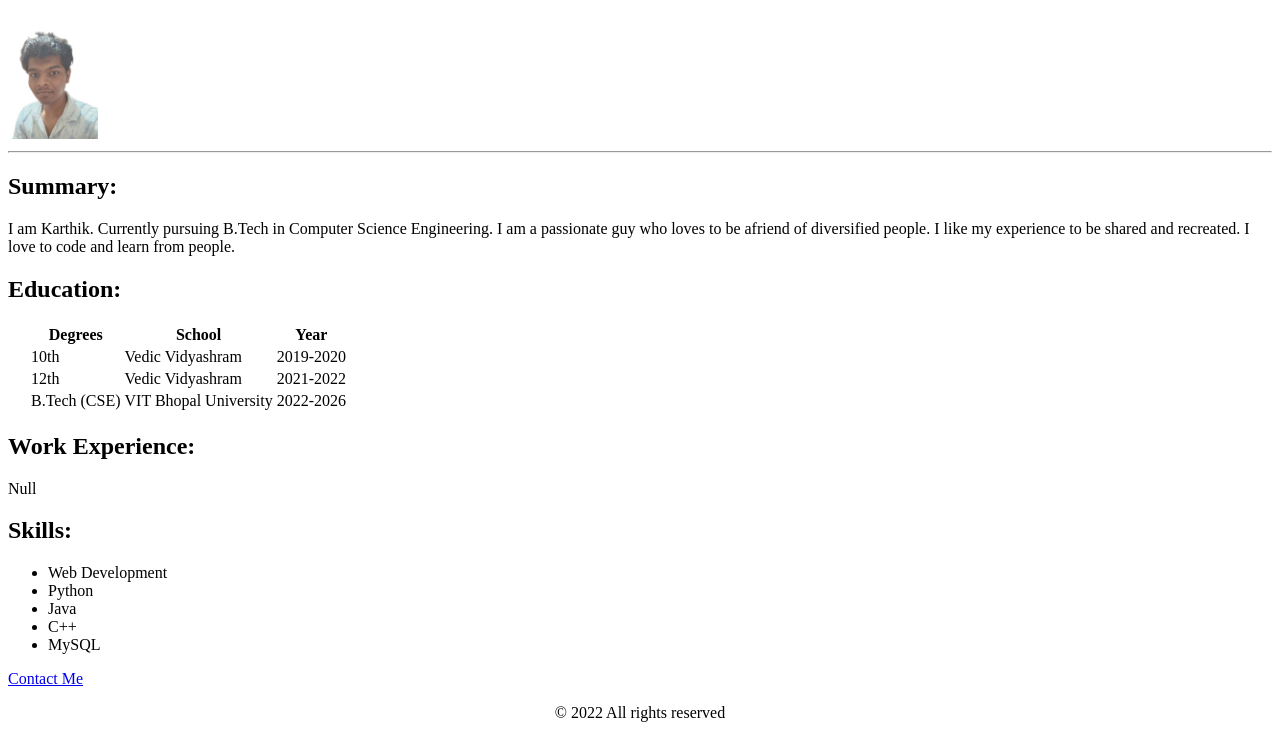
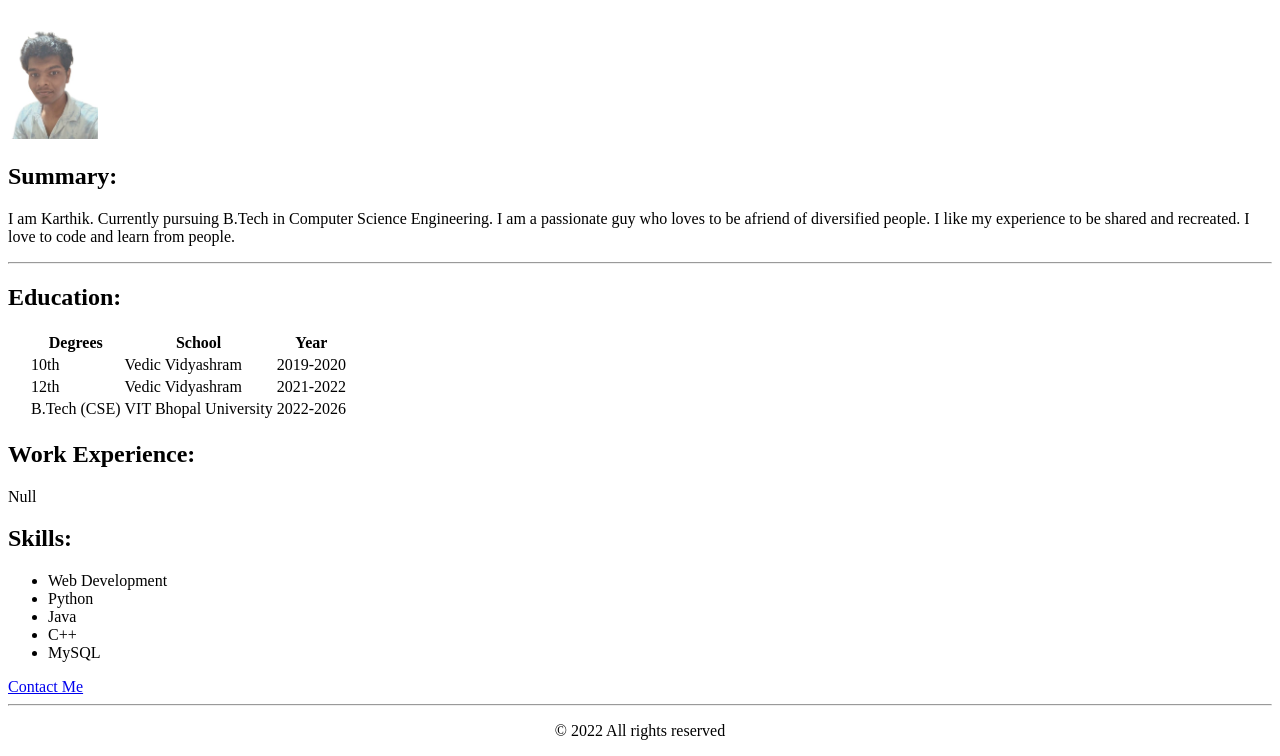
Before and after one commit to Not-King01/My-resume, a plain HTML site: page index.html in a window 1280 px wide. Shown: the part 61-817 px from the top of the page. Drawn offline with Linux system fonts and the light colour scheme.

Commit message:
Update index.html

```diff
--- a/index.html
+++ b/index.html
@@ -7,13 +7,13 @@
 </head>
 <body>
     <h1>My Resume</h1>
-    <img src="Profile photo.jpg" alt="My photo" height="120px"><hr>
+    <img src="Profile photo.jpg" alt="My photo" height="120px">
     <h2>Summary:</h2>
     <p>I am Karthik. Currently pursuing B.Tech in Computer Science Engineering.
         I am a passionate guy who loves to be afriend of diversified people.
         I like my experience to be shared and recreated. I love to code and learn
         from people.
-    </p>
+    </p><hr>
     <h2>Education:</h2>
     <style>table{margin: 20px};</style>
     <table>
@@ -48,7 +48,7 @@
         <li>C++</li>
         <li>MySQL</li>
     </ul>
-    <a href="./contact.html">Contact Me</a>
+    <a href="./contact.html">Contact Me</a><hr>
 
 </body>
 <footer>
```
